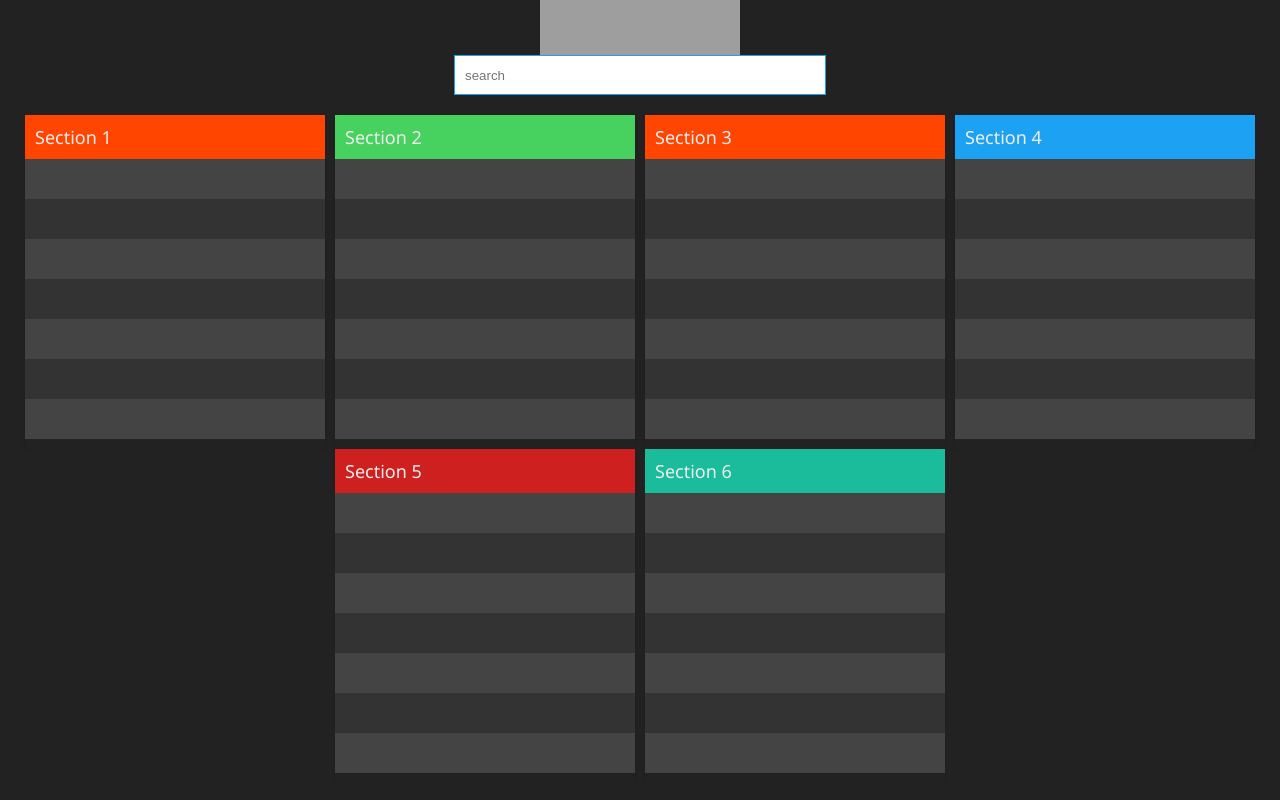
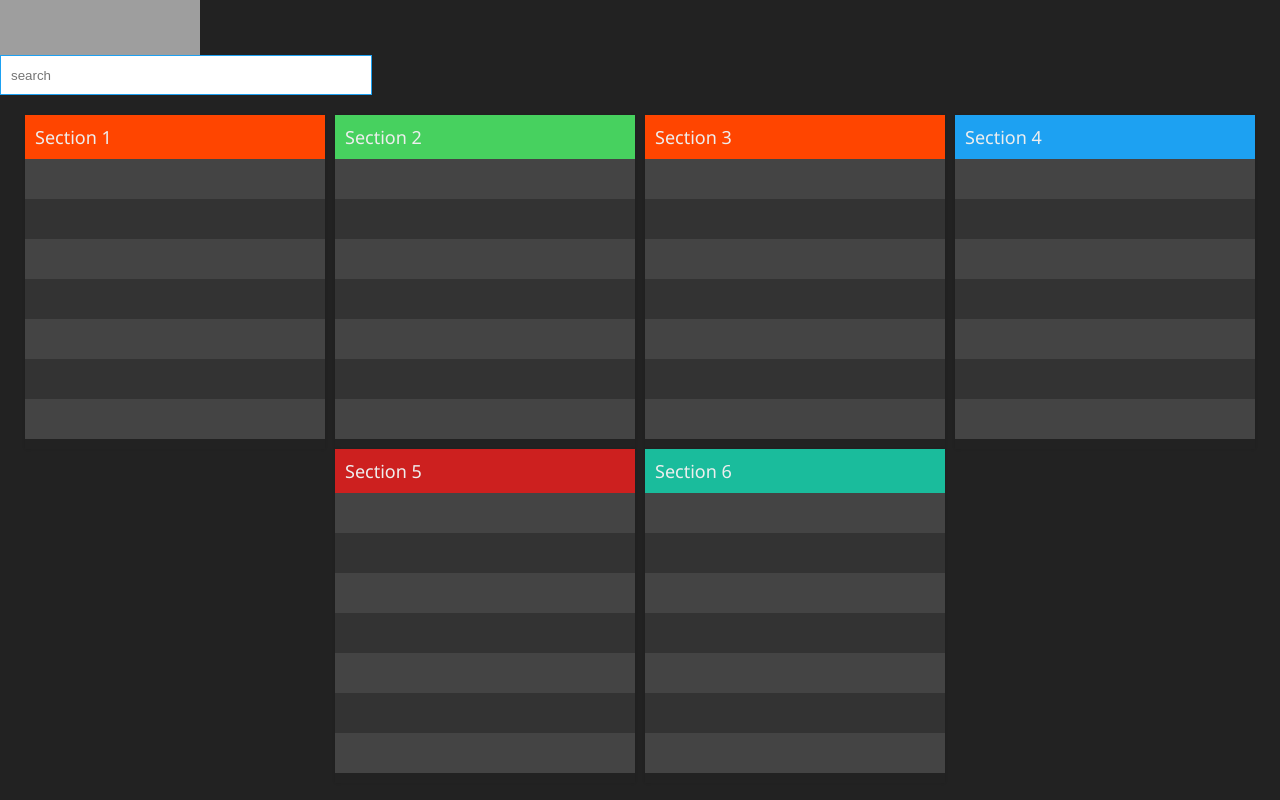
Before and after one commit to KellyTheDragon/KellyTheDragon.github.io, a plain HTML site: page StartPage/startpage.html in a window 1280 px wide. Drawn offline with Linux system fonts and the light colour scheme; grey boxes are pictures that could not be loaded; a web font is replaced by a local one.

Commit message:
Update style.css

```diff
--- a/StartPage/style.css
+++ b/StartPage/style.css
@@ -142,7 +142,7 @@
 
   /* Google */
   .container {
-    text-align :center;
+    text-align center;
     margin: 0 auto;
     margin-bottom: 20px;
   }
```
